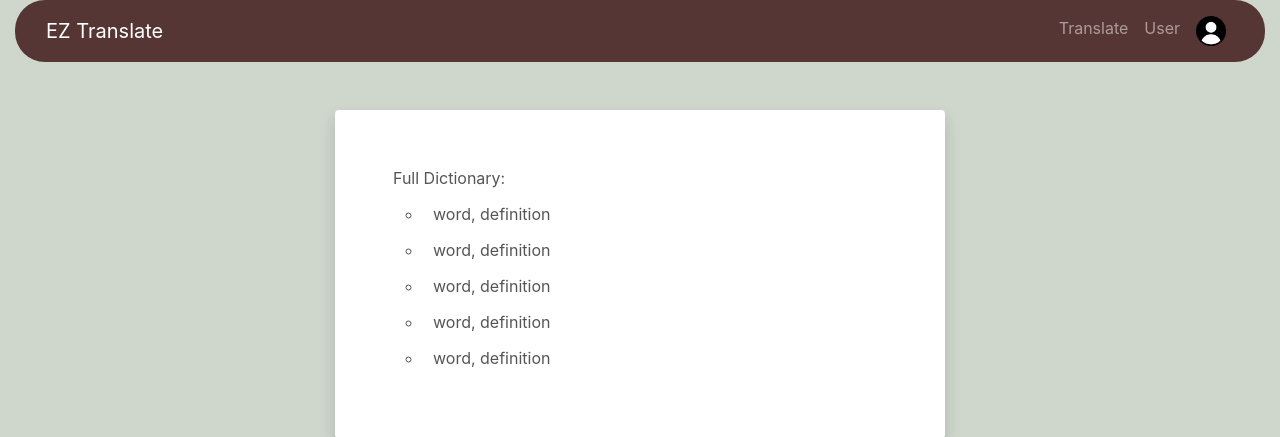
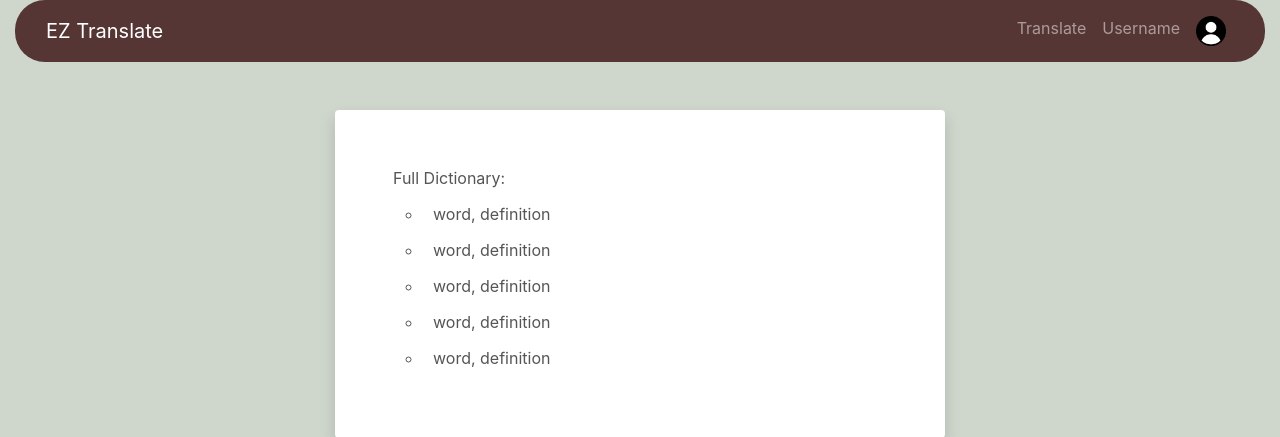
Before and after one commit to Patrick566/EZSchedule, a Python web app: template templates/dictionary.html in a window 1280 px wide. Shown: the top 437 px of the page. Run offline with Jinja, Linux system fonts and the light colour scheme; the template is opened without the code that fills it, so the values that code supplies are empty; some libraries are stand-ins or nearby versions.

Commit message:
finished frontend final draft

```diff
--- a/templates/dictionary.html
+++ b/templates/dictionary.html
@@ -22,7 +22,7 @@
                             <a class="nav-link" href="#">Translate</a>
                           </li>
                         <li class="nav-item">
-                          <a class="nav-link" href="#">User</a>
+                          <a class="nav-link" href="#">Username</a>
                         </li>
                         <li>
                           <a class="nav-link" href="#"><img src="../static/images/icon.png"></a>
```
